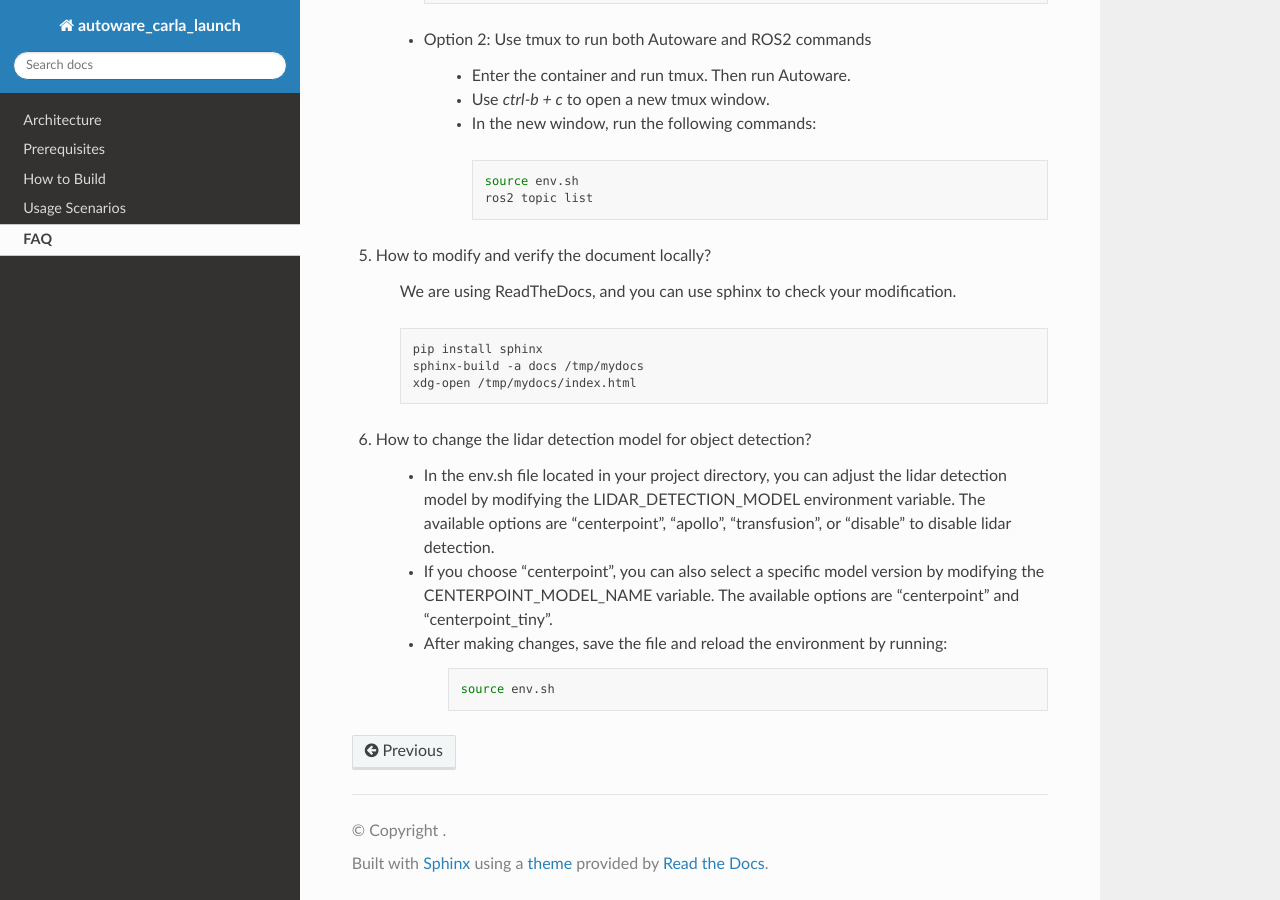
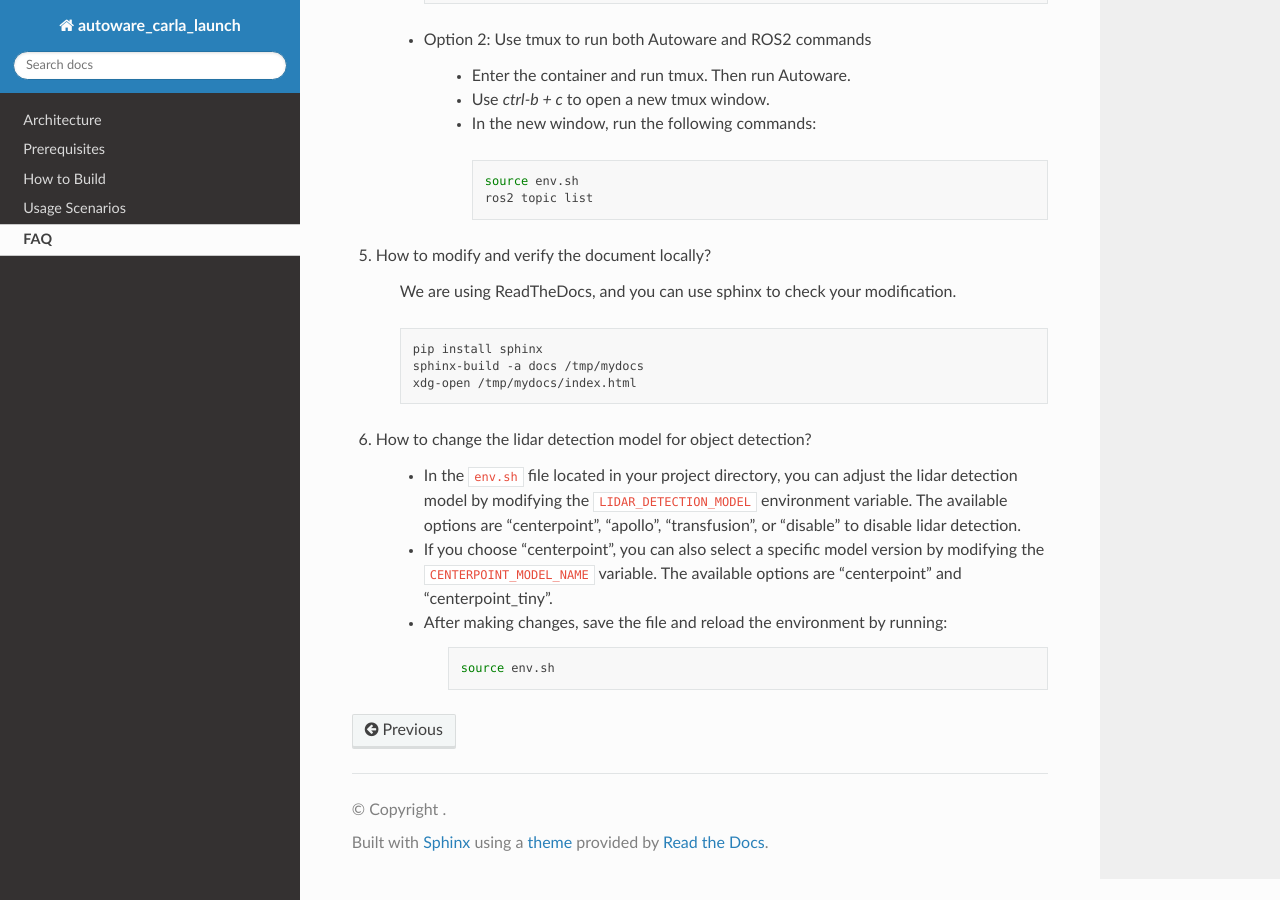
Before and after one commit to evshary/autoware_carla_launch, a Sphinx documentation site: the page built from docs/faq.rst, in a window 1280 px wide and 900 px high, scrolled down 683 px. Built offline with Sphinx 7.4.7 and the Read the Docs theme 3.1.0, drawn with Linux system fonts in a browser that asks for light colours.

Commit message:
update the document

```diff
--- a/docs/faq.rst
+++ b/docs/faq.rst
@@ -54,9 +54,9 @@ FAQ
 
 6. How to change the lidar detection model for object detection?
 
-    - In the env.sh file located in your project directory, you can adjust the lidar detection model by modifying the LIDAR_DETECTION_MODEL environment variable. The available options are "centerpoint", "apollo", "transfusion", or "disable" to disable lidar detection.
+    - In the ``env.sh`` file located in your project directory, you can adjust the lidar detection model by modifying the ``LIDAR_DETECTION_MODEL`` environment variable. The available options are "centerpoint", "apollo", "transfusion", or "disable" to disable lidar detection.
 
-    - If you choose "centerpoint", you can also select a specific model version by modifying the CENTERPOINT_MODEL_NAME variable. The available options are "centerpoint" and "centerpoint_tiny".
+    - If you choose "centerpoint", you can also select a specific model version by modifying the ``CENTERPOINT_MODEL_NAME`` variable. The available options are "centerpoint" and "centerpoint_tiny".
 
     - After making changes, save the file and reload the environment by running:
 
```
